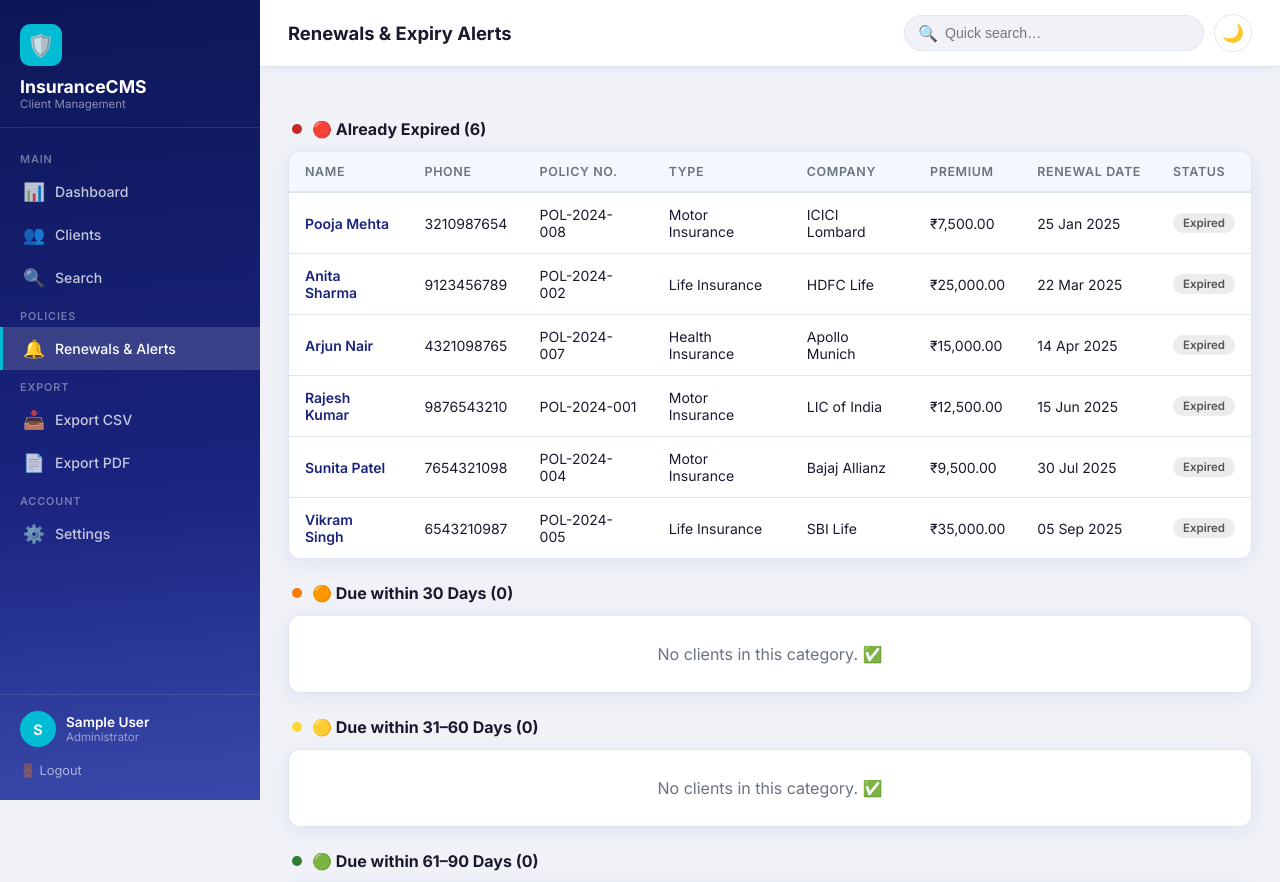
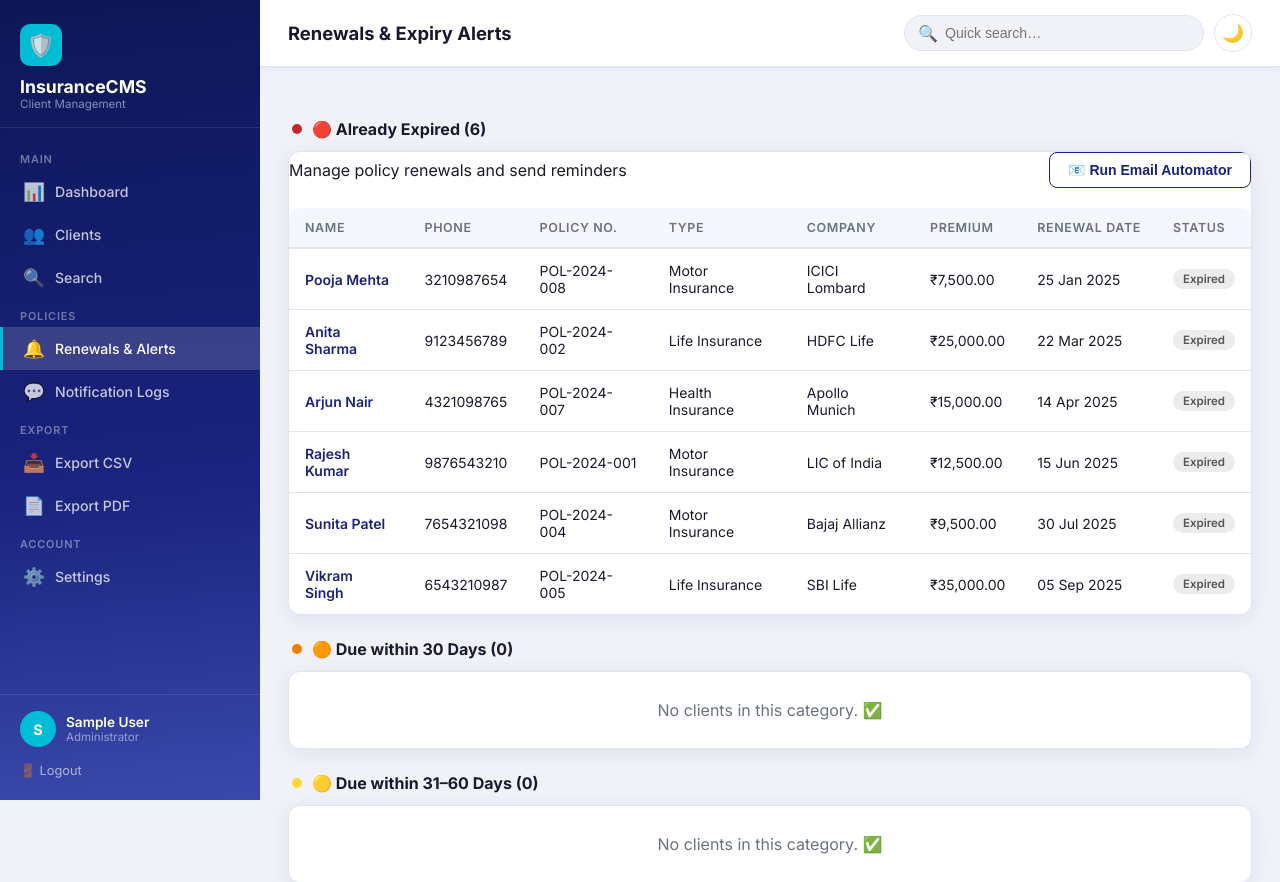
Before and after one commit to pavankumark200/Client_Management, a Flask app: page /renewals in a window 1280 px wide. Shown: the top 882 px of the page. Run offline with Flask 3, Linux system fonts and the light colour scheme; the visitor is signed in with stand-in values (Sample User, id 1); data comes from the database, SQL or seed files in the repository.

Commit message:
Added Email Automation and Maturity/Term features

```diff
--- a/app.py
+++ b/app.py
@@ -16,6 +16,18 @@ from flask import (
     session, flash, jsonify, send_file, abort
 )
 from werkzeug.security import generate_password_hash, check_password_hash
+
+# ── Load Environment Variables ────────────────────────────────
+from dotenv import load_dotenv
+load_dotenv()
+
+# ── Scheduler & Email ───────────────────────────────────────────
+import time
+from threading import Thread
+from apscheduler.schedulers.background import BackgroundScheduler
+import smtplib
+from email.mime.text import MIMEText
+from email.mime.multipart import MIMEMultipart
 
 # ── Local imports ─────────────────────────────────────────────
 import sys
@@ -224,10 +236,11 @@ def api_add_client():
             INSERT INTO clients
               (full_name, phone, email, address, date_of_birth,
                aadhaar_number, pan_number, policy_type, policy_number,
-               insurance_company, premium_amount, renewal_date,
+               insurance_company, premium_amount, policy_start_date, payment_term,
+               renewal_date, maturity_date,
                vehicle_number, vehicle_model, nominee_name,
                nominee_relation, nominee_dob, notes, status)
-            VALUES (?,?,?,?,?,?,?,?,?,?,?,?,?,?,?,?,?,?,?)
+            VALUES (?,?,?,?,?,?,?,?,?,?,?,?,?,?,?,?,?,?,?,?,?,?)
         """, (
             safe_str(f.get("full_name")),
             safe_str(f.get("phone")),
@@ -240,7 +253,10 @@ def api_add_client():
             safe_str(f.get("policy_number")),
             safe_str(f.get("insurance_company")),
             safe_float(f.get("premium_amount")),
+            safe_date(f.get("policy_start_date")),
+            safe_str(f.get("payment_term")),
             safe_date(f.get("renewal_date")),
+            safe_date(f.get("maturity_date")),
             safe_str(f.get("vehicle_number")),
             safe_str(f.get("vehicle_model")),
             safe_str(f.get("nominee_name")),
@@ -279,7 +295,8 @@ def api_update_client(client_id):
             UPDATE clients SET
               full_name=?, phone=?, email=?, address=?, date_of_birth=?,
               aadhaar_number=?, pan_number=?, policy_type=?, policy_number=?,
-              insurance_company=?, premium_amount=?, renewal_date=?,
+              insurance_company=?, premium_amount=?, policy_start_date=?, payment_term=?,
+              renewal_date=?, maturity_date=?,
               vehicle_number=?, vehicle_model=?, nominee_name=?,
               nominee_relation=?, nominee_dob=?, notes=?, status=?,
               updated_at=datetime('now')
@@ -296,7 +313,10 @@ def api_update_client(client_id):
             safe_str(f.get("policy_number")),
             safe_str(f.get("insurance_company")),
             safe_float(f.get("premium_amount")),
+            safe_date(f.get("policy_start_date")),
+            safe_str(f.get("payment_term")),
             safe_date(f.get("renewal_date")),
+            safe_date(f.get("maturity_date")),
             safe_str(f.get("vehicle_number")),
             safe_str(f.get("vehicle_model")),
             safe_str(f.get("nominee_name")),
@@ -444,6 +464,109 @@ def renewals():
         admin_name=session.get("admin_name", "Admin"),
     )
 
+
+# ═════════════════════════════════════════════════════════════
+#  EMAIL AUTOMATION
+# ═════════════════════════════════════════════════════════════
+
+def run_email_alerts():
+    """Background task to find clients due in exactly 3 days and send them an Email."""
+    def _send():
+        from config.database import get_db
+        from datetime import date, timedelta
+
+        db = get_db()
+        today = date.today()
+        target_date = today + timedelta(days=3)
+        target_str = target_date.isoformat()
+
+        # SMTP credentials
+        sender_email = os.environ.get('SMTP_EMAIL')
+        sender_password = os.environ.get('SMTP_PASSWORD')
+
+        if not sender_email or not sender_password:
+            print("SMTP credentials missing in environment variables (.env). Aborting email alerts.")
+            db.close()
+            return
+
+        rows = db.execute(
+            "SELECT id, full_name, email, policy_number, renewal_date FROM clients WHERE status='active' AND renewal_date = ?",
+            (target_str,)
+        ).fetchall()
+
+        if not rows:
+            db.close()
+            return
+
+        try:
+            # Connect to Gmail SMTP server
+            server = smtplib.SMTP('smtp.gmail.com', 587)
+            server.starttls()
+            server.login(sender_email, sender_password)
+        except Exception as e:
+            print(f"Failed to connect to email server: {e}")
+            db.close()
+            return
+
+        for r in rows:
+            email_to = r["email"]
+            if not email_to:
+                continue
+
+            subject = "Insurance Policy Renewal Reminder"
+            body = f"Hello {r['full_name']},\n\nThis is an automated reminder that your insurance policy ({r['policy_number'] or 'N/A'}) is due for renewal on {r['renewal_date']}.\n\nPlease ignore this email if you have already paid.\n\nThank you."
+
+            msg = MIMEMultipart()
+            msg['From'] = sender_email
+            msg['To'] = email_to
+            msg['Subject'] = subject
+            msg.attach(MIMEText(body, 'plain'))
+
+            try:
+                print(f"Sending Email to {email_to}...")
+                server.sendmail(sender_email, email_to, msg.as_string())
+                print(f"Email sent successfully to {email_to}")
+
+                db.execute(
+                    "INSERT INTO notifications_log (client_id, client_name, phone, policy_number, status, error_message) VALUES (?, ?, ?, ?, ?, ?)",
+                    (r["id"], r["full_name"], email_to, r["policy_number"], "sent", None)
+                )
+                db.commit()
+            except Exception as e:
+                print(f"Failed to send Email to {email_to}: {e}")
+                db.execute(
+                    "INSERT INTO notifications_log (client_id, client_name, phone, policy_number, status, error_message) VALUES (?, ?, ?, ?, ?, ?)",
+                    (r["id"], r["full_name"], email_to, r["policy_number"], "failed", str(e))
+                )
+                db.commit()
+
+        server.quit()
+        db.close()
+        print("Finished Email alert batch.")
+
+    t = Thread(target=_send)
+    t.start()
+
+@app.route("/api/trigger_email_alerts", methods=["POST"])
+@login_required
+def trigger_email_alerts():
+    """Manually trigger the 3-day Email alert scan."""
+    run_email_alerts()
+    return success_json("Email alerts triggered. Messages will be sent in the background.")
+
+
+
+@app.route("/notifications")
+@login_required
+def notifications():
+    db = get_db()
+    rows = db.execute("SELECT * FROM notifications_log ORDER BY sent_at DESC LIMIT 100").fetchall()
+    db.close()
+    return render_template(
+        "notifications.html",
+        logs=[dict(r) for r in rows],
+        admin_name=session.get("admin_name", "Admin")
+    )
 
 # ═════════════════════════════════════════════════════════════
 #  DOCUMENT MANAGEMENT
@@ -693,6 +816,12 @@ def too_large(e):
 
 if __name__ == "__main__":
     init_db()   # create tables + seed demo data on first run
+
+    # Start the background scheduler
+    scheduler = BackgroundScheduler()
+    scheduler.add_job(func=run_email_alerts, trigger="cron", hour=10, minute=0)
+    scheduler.start()
+
     print("=" * 55)
     print("  Insurance CMS  –  http://127.0.0.1:5000")
     print("  Login:  admin  /  Admin@1234")
--- a/requirements.txt
+++ b/requirements.txt
@@ -4,3 +4,5 @@ flask-session>=0.6.0
 openpyxl>=3.1.2
 reportlab>=4.1.0
 Pillow>=10.3.0
+APScheduler>=3.11.2
+python-dotenv>=1.2.2
--- a/templates/client_profile.html
+++ b/templates/client_profile.html
@@ -93,6 +93,8 @@
               {{ fmt_currency(client.premium_amount) if client.premium_amount else '–' }}
             </div>
           </div>
+          <div class="info-item"><div class="lbl">Policy Start Date</div><div class="val">{{ fmt_date(client.policy_start_date) }}</div></div>
+          <div class="info-item"><div class="lbl">Payment Term</div><div class="val">{{ client.payment_term or '–' }}</div></div>
           <div class="info-item"><div class="lbl">Renewal Date</div>
             <div class="val">{{ fmt_date(client.renewal_date) }}
               {% if client.renewal_date %}
@@ -103,6 +105,7 @@
               {% endif %}
             </div>
           </div>
+          <div class="info-item"><div class="lbl">Maturity Date</div><div class="val">{{ fmt_date(client.maturity_date) }}</div></div>
         </div>
         {% if client.notes %}
         <div style="margin-top:14px;padding:12px;background:var(--surface2);border-radius:8px;font-size:.875rem">
--- a/templates/layout.html
+++ b/templates/layout.html
@@ -40,6 +40,10 @@
       <a href="{{ url_for('renewals') }}"
          class="nav-link {% if request.endpoint == 'renewals' %}active{% endif %}">
         <span class="icon">🔔</span> Renewals &amp; Alerts
+      </a>
+      <a href="{{ url_for('notifications') }}"
+         class="nav-link {% if request.endpoint == 'notifications' %}active{% endif %}">
+        <span class="icon">💬</span> Notification Logs
       </a>
 
       <div class="nav-section">Export</div>
--- a/templates/renewals.html
+++ b/templates/renewals.html
@@ -11,6 +11,10 @@
 </div>
 {% if rows %}
 <div class="card" style="margin-bottom:20px">
+  <div class="flex" style="justify-content:space-between;align-items:center;margin-bottom:20px">
+    <div style="color:var(--text-secondary)">Manage policy renewals and send reminders</div>
+    <button class="btn btn-outline" onclick="testEmailAutomator()">📧 Run Email Automator</button>
+  </div>
   <div class="table-wrap">
     <table>
       <thead>
@@ -54,3 +58,32 @@
 {{ renewal_table(due_90,  '🟢 Due within 61–90 Days', '#2e7d32') }}
 
 {% endblock %}
+
+{% block scripts %}
+<script>
+function testEmailAutomator() {
+  if(confirm("This will scan for clients expiring in exactly 3 days and automatically send them an Email. Proceed?")) {
+    const btns = document.querySelectorAll('button[onclick="testEmailAutomator()"]');
+    btns.forEach(btn => {
+      btn.disabled = true;
+      btn.innerHTML = 'Scanning...';
+    });
+    fetch('/api/trigger_email_alerts', {method: 'POST'})
+      .then(r => r.json())
+      .then(d => {
+        showToast(d.message || "Email automator started.");
+        btns.forEach(btn => {
+          btn.innerHTML = '📧 Run Email Automator';
+          btn.disabled = false;
+        });
+      })
+      .catch(e => {
+        showToast("Error starting Email automator.", "error");
+        btns.forEach(btn => {
+          btn.disabled = false;
+        });
+      });
+  }
+}
+</script>
+{% endblock %}
```
Also changed, not shown: config/database.py (+28 -10 lines), static/js/main.js (+35 -0 lines), templates/notifications.html (added, +48 -0 lines), templates/partials/client_modal.html (+19 -1 lines), 2 other files.
